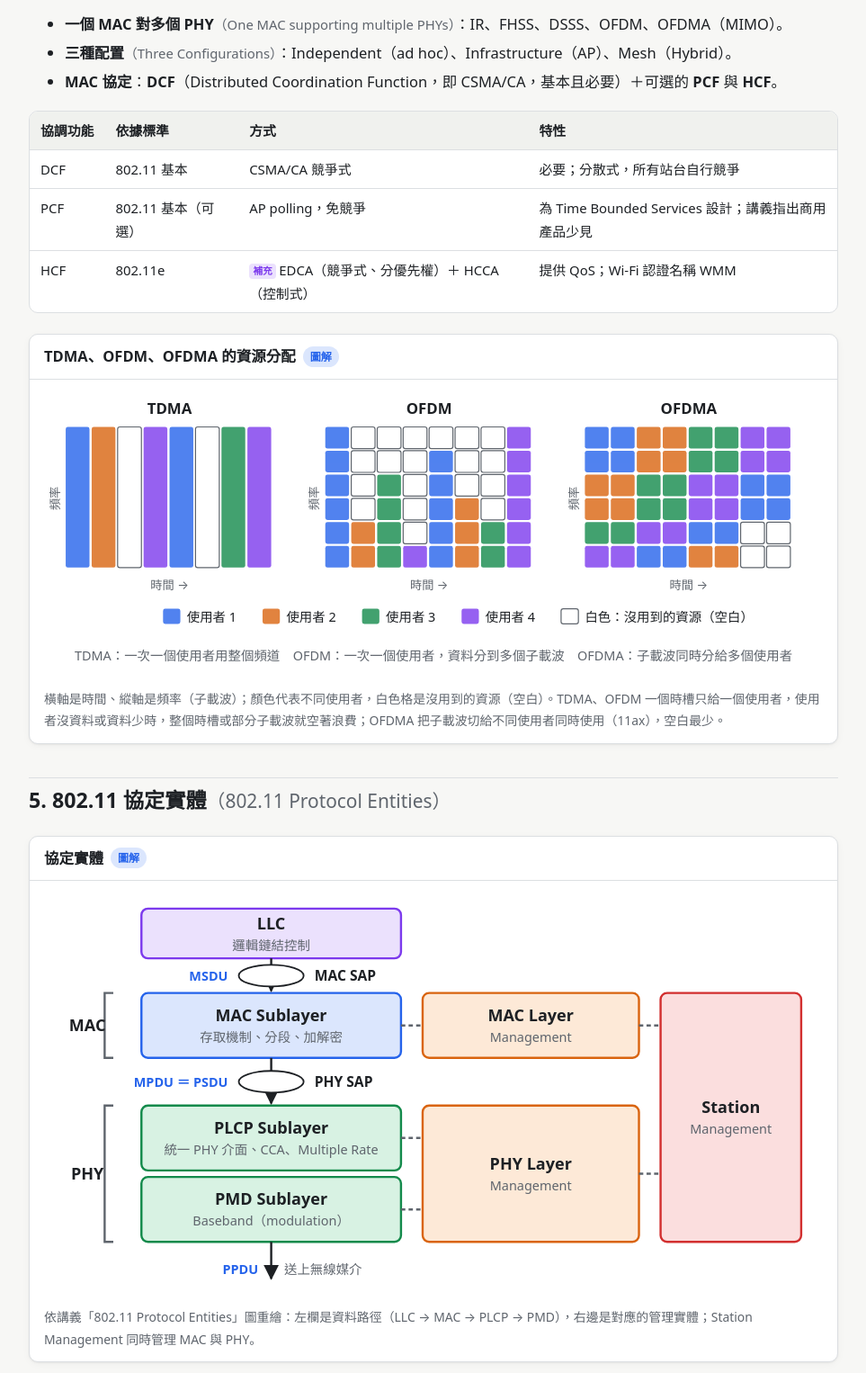
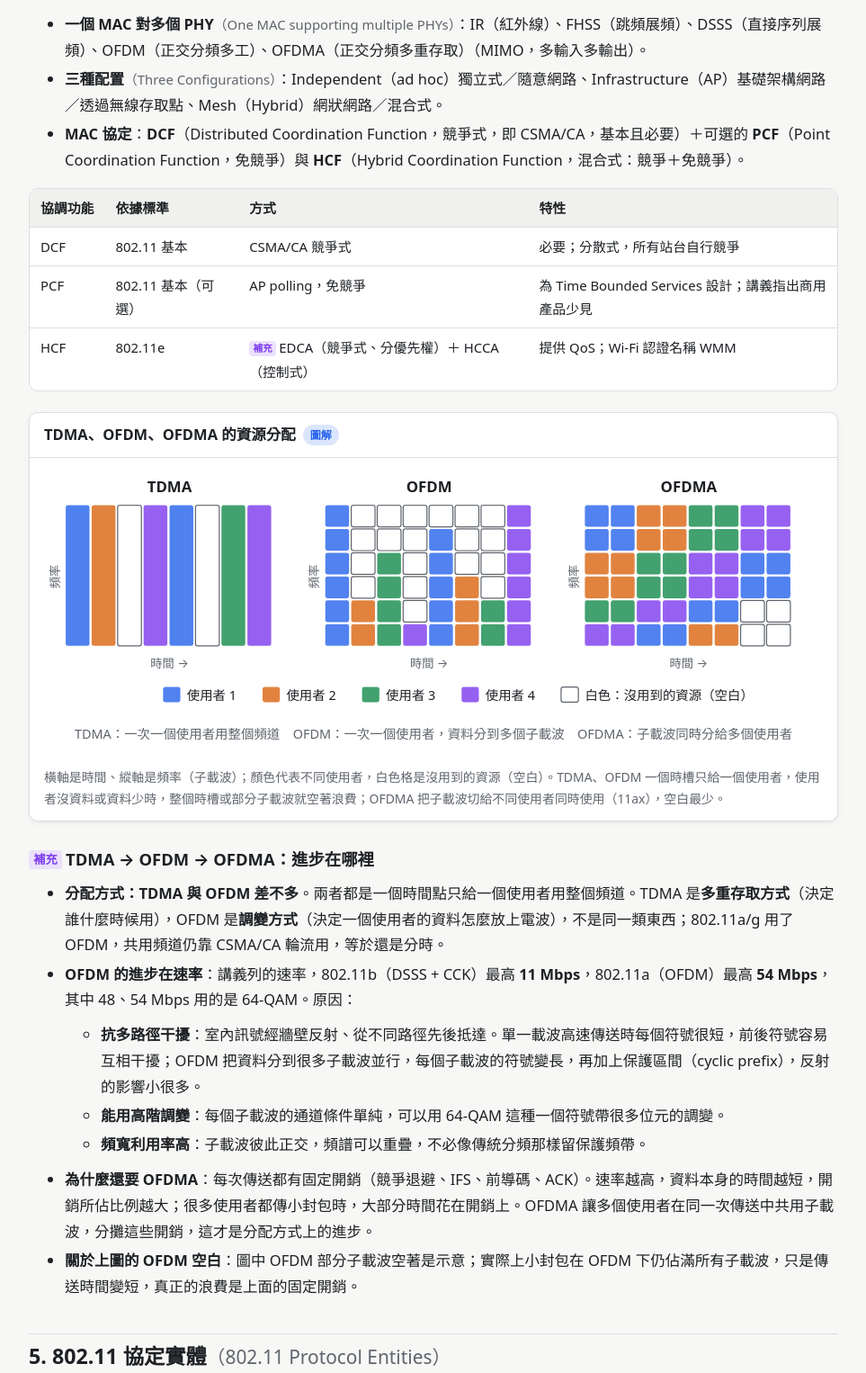
Before and after one commit to hobartXIII/-High-speed-Wireless-Local-Area-Network-Design, a plain HTML site: page ch2-1-80211-phy.html in a window 1280 px wide. Shown: the part 4400-5926 px from the top of the page at 90% size, without its empty margins (4-967 px from the left). Drawn offline with Linux system fonts and the light colour scheme.

Commit message:
Add Chinese terms and TDMA/OFDM/OFDMA note to chapter 2-1
Add Chinese names for PHYs, configurations and coordination functions
(DCF contention, PCF contention-free, HCF hybrid), label them in the
glossary, and add a supplement explaining where OFDM and OFDMA improve
on TDMA, citing the lecture's 11 Mbps (802.11b) and 54 Mbps (802.11a)
rates.

Co-Authored-By: Claude Opus 5.5 <noreply@anthropic.com>

```diff
--- a/ch2-1-80211-phy.html
+++ b/ch2-1-80211-phy.html
@@ -110,9 +110,9 @@
     </ul>
   </div>
   <ul>
-    <li><b>一個 MAC 對多個 PHY</b><span class="en">（One MAC supporting multiple PHYs）</span>：IR、FHSS、DSSS、OFDM、OFDMA（MIMO）。</li>
-    <li><b>三種配置</b><span class="en">（Three Configurations）</span>：Independent（ad hoc）、Infrastructure（AP）、Mesh（Hybrid）。</li>
-    <li><b>MAC 協定</b>：<b>DCF</b>（Distributed Coordination Function，即 CSMA/CA，基本且必要）＋可選的 <b>PCF</b> 與 <b>HCF</b>。</li>
+    <li><b>一個 MAC 對多個 PHY</b><span class="en">（One MAC supporting multiple PHYs）</span>：IR（紅外線）、FHSS（跳頻展頻）、DSSS（直接序列展頻）、OFDM（正交分頻多工）、OFDMA（正交分頻多重存取）（MIMO，多輸入多輸出）。</li>
+    <li><b>三種配置</b><span class="en">（Three Configurations）</span>：Independent（ad hoc）獨立式／隨意網路、Infrastructure（AP）基礎架構網路／透過無線存取點、Mesh（Hybrid）網狀網路／混合式。</li>
+    <li><b>MAC 協定</b>：<b>DCF</b>（Distributed Coordination Function，競爭式，即 CSMA/CA，基本且必要）＋可選的 <b>PCF</b>（Point Coordination Function，免競爭）與 <b>HCF</b>（Hybrid Coordination Function，混合式：競爭＋免競爭）。</li>
   </ul>
   <div class="tbl-wrap"><table>
     <tr><th>協調功能</th><th>依據標準</th><th>方式</th><th>特性</th></tr>
@@ -125,6 +125,20 @@
     <div class="fig-body" id="fig-ofdma"></div>
     <div class="caption">橫軸是時間、縱軸是頻率（子載波）；顏色代表不同使用者，白色格是沒用到的資源（空白）。TDMA、OFDM 一個時槽只給一個使用者，使用者沒資料或資料少時，整個時槽或部分子載波就空著浪費；OFDMA 把子載波切給不同使用者同時使用（11ax），空白最少。</div>
   </div>
+
+  <h3><span class="sup">補充</span>TDMA → OFDM → OFDMA：進步在哪裡</h3>
+  <ul>
+    <li><b>分配方式：TDMA 與 OFDM 差不多</b>。兩者都是一個時間點只給一個使用者用整個頻道。TDMA 是<b>多重存取方式</b>（決定誰什麼時候用），OFDM 是<b>調變方式</b>（決定一個使用者的資料怎麼放上電波），不是同一類東西；802.11a/g 用了 OFDM，共用頻道仍靠 CSMA/CA 輪流用，等於還是分時。</li>
+    <li><b>OFDM 的進步在速率</b>：講義列的速率，802.11b（DSSS + CCK）最高 <b>11 Mbps</b>，802.11a（OFDM）最高 <b>54 Mbps</b>，其中 48、54 Mbps 用的是 64-QAM。原因：
+      <ul>
+        <li><b>抗多路徑干擾</b>：室內訊號經牆壁反射、從不同路徑先後抵達。單一載波高速傳送時每個符號很短，前後符號容易互相干擾；OFDM 把資料分到很多子載波並行，每個子載波的符號變長，再加上保護區間（cyclic prefix），反射的影響小很多。</li>
+        <li><b>能用高階調變</b>：每個子載波的通道條件單純，可以用 64-QAM 這種一個符號帶很多位元的調變。</li>
+        <li><b>頻寬利用率高</b>：子載波彼此正交，頻譜可以重疊，不必像傳統分頻那樣留保護頻帶。</li>
+      </ul>
+    </li>
+    <li><b>為什麼還要 OFDMA</b>：每次傳送都有固定開銷（競爭退避、IFS、前導碼、ACK）。速率越高，資料本身的時間越短，開銷所佔比例越大；很多使用者都傳小封包時，大部分時間花在開銷上。OFDMA 讓多個使用者在同一次傳送中共用子載波，分攤這些開銷，這才是分配方式上的進步。</li>
+    <li><b>關於上圖的 OFDM 空白</b>：圖中 OFDM 部分子載波空著是示意；實際上小封包在 OFDM 下仍佔滿所有子載波，只是傳送時間變短，真正的浪費是上面的固定開銷。</li>
+  </ul>
 
   <h2 id="entities">5. 802.11 協定實體<span class="en">（802.11 Protocol Entities）</span></h2>
   <div class="figure">
@@ -979,9 +993,9 @@ flowchart LR
     <tr><td>虛擬載波偵測</td><td>Virtual Carrier Sense</td><td>不實際聽通道，而是依訊框中的 Duration 推算通道忙碌多久</td></tr>
     <tr><td>網路配置向量</td><td>NAV</td><td>站台內的計時器，記錄通道預計被佔用到何時（補充）</td></tr>
     <tr><td>正向確認</td><td>Positive ACK</td><td>收到正確訊框才回 ACK，沒收到 ACK 就視為失敗</td></tr>
-    <tr><td>分散式協調功能</td><td>DCF</td><td>基本、必要的競爭式存取，即 CSMA/CA</td></tr>
-    <tr><td>集中式協調功能</td><td>PCF</td><td>可選，由 AP 輪詢分配傳送機會</td></tr>
-    <tr><td>混合式協調功能</td><td>HCF</td><td>802.11e，結合競爭式與控制式，提供 QoS</td></tr>
+    <tr><td>分散式協調功能</td><td>DCF</td><td><b>競爭式</b>：基本、必要，即 CSMA/CA</td></tr>
+    <tr><td>集中式協調功能</td><td>PCF</td><td><b>免競爭</b>：可選，由 AP 輪詢分配傳送機會</td></tr>
+    <tr><td>混合式協調功能</td><td>HCF</td><td><b>混合式</b>：802.11e，結合競爭（EDCA）與免競爭（HCCA），提供 QoS</td></tr>
     <tr><td>輪詢</td><td>Polling</td><td>AP 依序詢問站台是否要傳資料</td></tr>
     <tr><td>有時間限制的服務</td><td>Time Bounded Services</td><td>對延遲有要求的服務，如語音、影像</td></tr>
     <tr><td>無線存取點（講義：擷取點）</td><td>Access Point（AP）</td><td>具 STA 功能並提供 DS 存取的裝置</td></tr>
```
